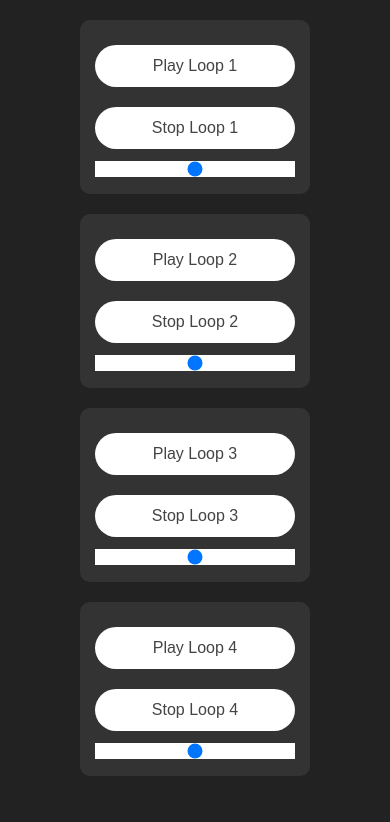
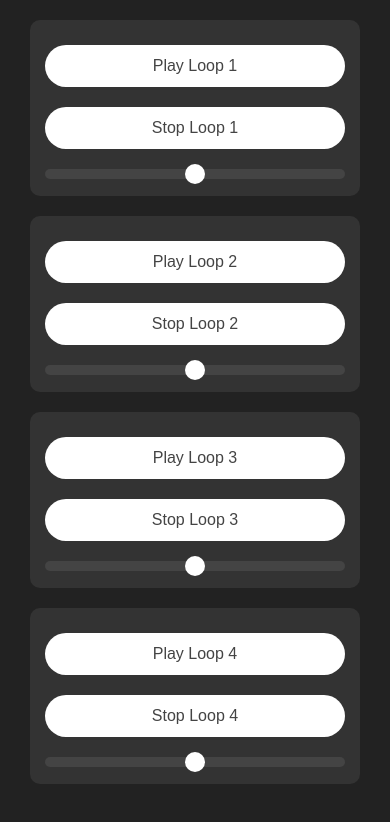
Before and after one commit to intheroomrecordings/Tape-loops1, a plain HTML site: page index.html in a window 390 px wide. Drawn offline with Linux system fonts and the light colour scheme.

Commit message:
Update style.css

```diff
--- a/style.css
+++ b/style.css
@@ -48,3 +48,39 @@ button:hover {
     -webkit-appearance: none;
     appearance: none;
     width: 100%;
+    height: 10px;
+    background: #444;
+    border-radius: 5px;
+    margin-top: 10px;
+}
+
+.volume-slider::-webkit-slider-thumb {
+    -webkit-appearance: none;
+    appearance: none;
+    width: 20px;
+    height: 20px;
+    background: white;
+    border-radius: 50%;
+    cursor: pointer;
+}
+
+.volume-slider::-moz-range-thumb {
+    width: 20px;
+    height: 20px;
+    background: white;
+    border-radius: 50%;
+    cursor: pointer;
+}
+
+/* Small screen styling */
+@media (max-width: 600px) {
+    .container {
+        flex-direction: column;
+        align-items: center;
+    }
+
+    .loop-player {
+        width: 90%;
+        max-width: 300px;
+    }
+}
```
